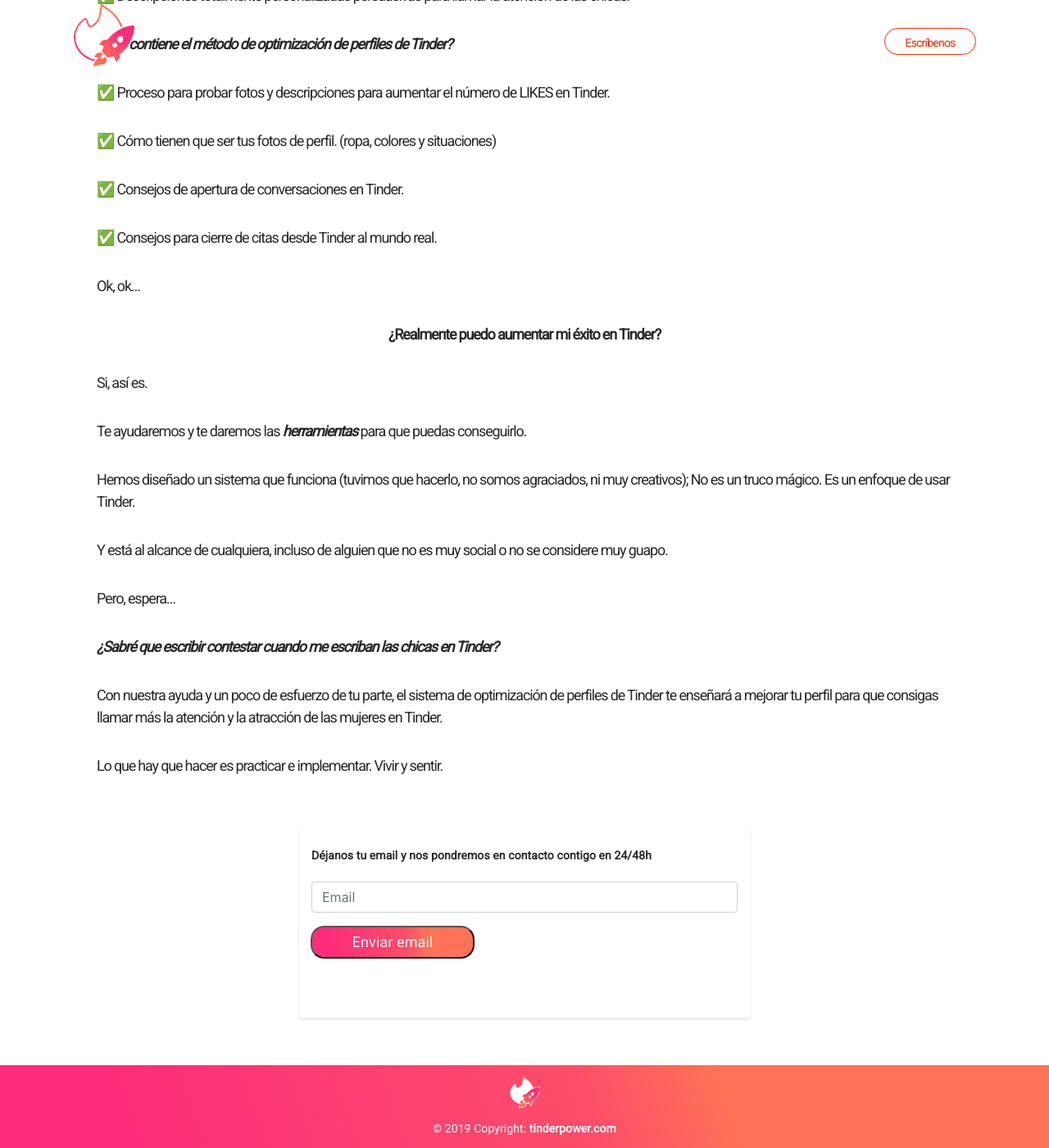
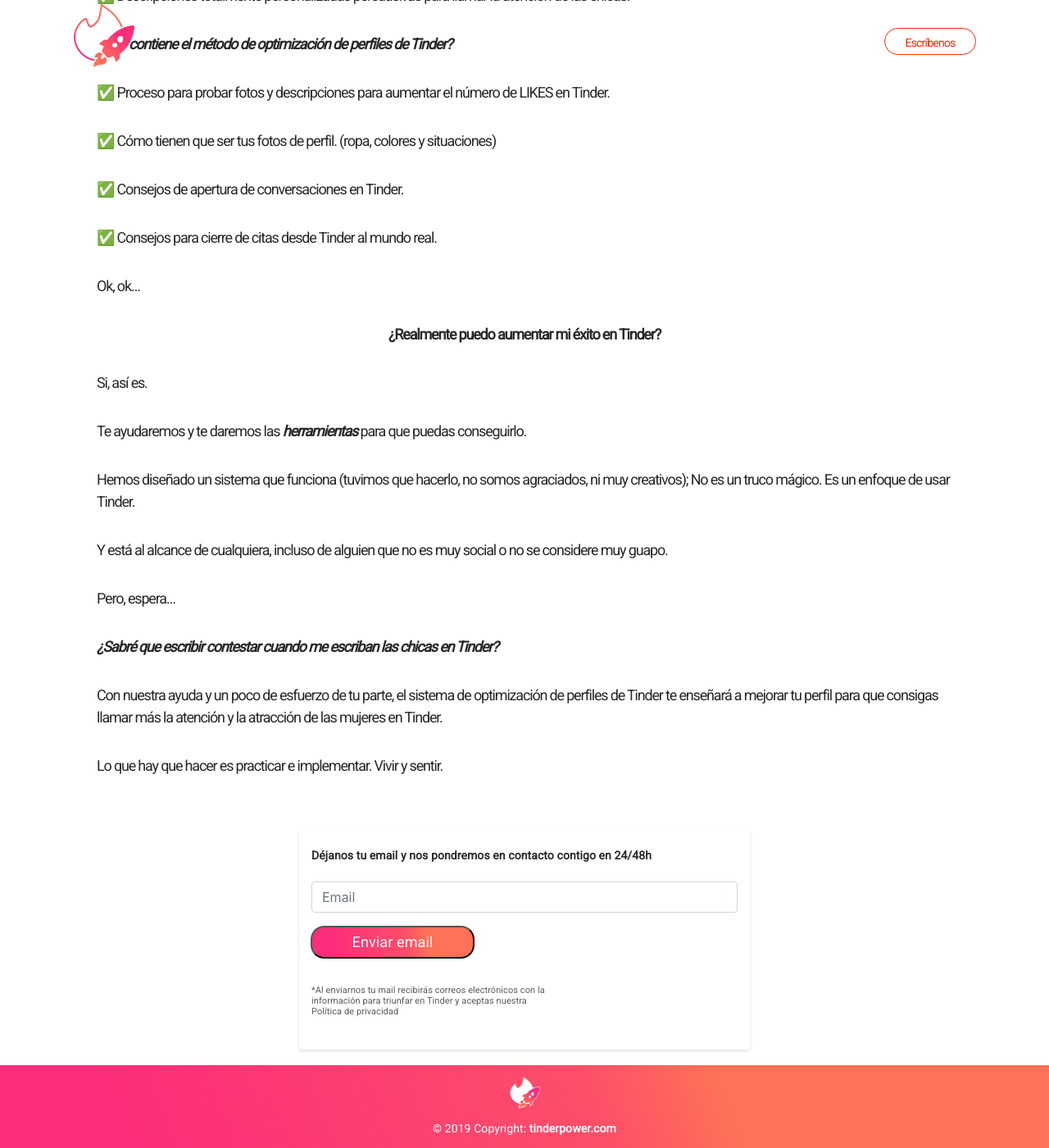
Before and after one commit to dmartincc/tinderpower.github.io, a Jekyll site: the page built from index.md, in a window 1280 px wide and 1400 px high, scrolled down 3788 px. Shown: the whole window at 82% size. Built offline with Jekyll 4.4.1, drawn with Linux system fonts in a browser that asks for light colours.

Commit message:
working on modal

```diff
--- a/_includes/bottomCTA.html
+++ b/_includes/bottomCTA.html
@@ -6,6 +6,7 @@
         <div class="col py-3 ml-n3">
           <button type="submit" class="buttonBottomCTA"><span>Enviar email</span></button>
         </div>
+        <p class="text3BottomCTA">*Al enviarnos tu mail recibirás correos electrónicos con la información para triunfar en Tinder y aceptas nuestra Política de privacidad</p>
       </div>
     </div>
 </div>
--- a/_includes/modal.html
+++ b/_includes/modal.html
@@ -1,26 +1,14 @@
 <div class="modal fade" id="exampleModalCenter" tabindex="-1" role="dialog" aria-labelledby="exampleModalCenterTitle" aria-hidden="true">
-  <div class="modal-dialog modal-dialog-centered modal-sm" role="document">
+  <div class="modal-dialog modal-dialog-centered" role="document">
     <div class="modal-content">
-      <div class="modal-title">
-        <h5 class="modal-title" id="exampleModalCenterTitle">TinderPower</h5>
-        <button type="button" class="close p-3" data-dismiss="modal" aria-label="Close">
+      <div class="container">
+
+        <button type="button" class="close m-2 " data-dismiss="modal" aria-label="Close">
           <span aria-hidden="true">&times;</span>
         </button>
       </div>
-      <div class="modal-body">
-        <div class="container-fluid bottomCTA py-2 rounded">
-            <div class="jumbotron pb-n4 " style="background:transparent !important; padding: 0rem !important; max-width: 550px;">
-              <div class="form-group">
-                <label for="exampleInputEmail1" class=" text2BottomCTA py-3">Déjanos tu email y nos pondremos en contacto contigo en 24/48h</label>
-                <input type="email" class="form-control" id="exampleInputEmail1" aria-describedby="emailHelp" placeholder="Email">
-                  <div class="modal-footer">
-                    <div class="col py-3 ml-n3">
-                      <button type="submit" class="buttonBottomCTA"><span>Enviar email</span></button>
-                    </div>
-                  </div>
-              </div>
-            </div>
-        </div>
+      <div class="container-fluid my-auto bg-light">
+      {% include bottomCTA.html %}
       </div>
 
     </div>
--- a/assets/css/base.css
+++ b/assets/css/base.css
@@ -230,6 +230,20 @@
   letter-spacing: 0.12px;
   color: #ffffff;
 }
+.text3BottomCTA {
+  width: 288px;
+height: 39px;
+opacity: 0.76;
+font-family: Roboto;
+font-size: 11px;
+font-weight: normal;
+font-stretch: normal;
+font-style: normal;
+line-height: normal;
+letter-spacing: 0.07px;
+color: #292929;
+
+}
 .bgfooter {
   background-image: linear-gradient(70deg, #fc2d7a 12%, #fd4e69 56%, #fe7257 69%);
 }
```
